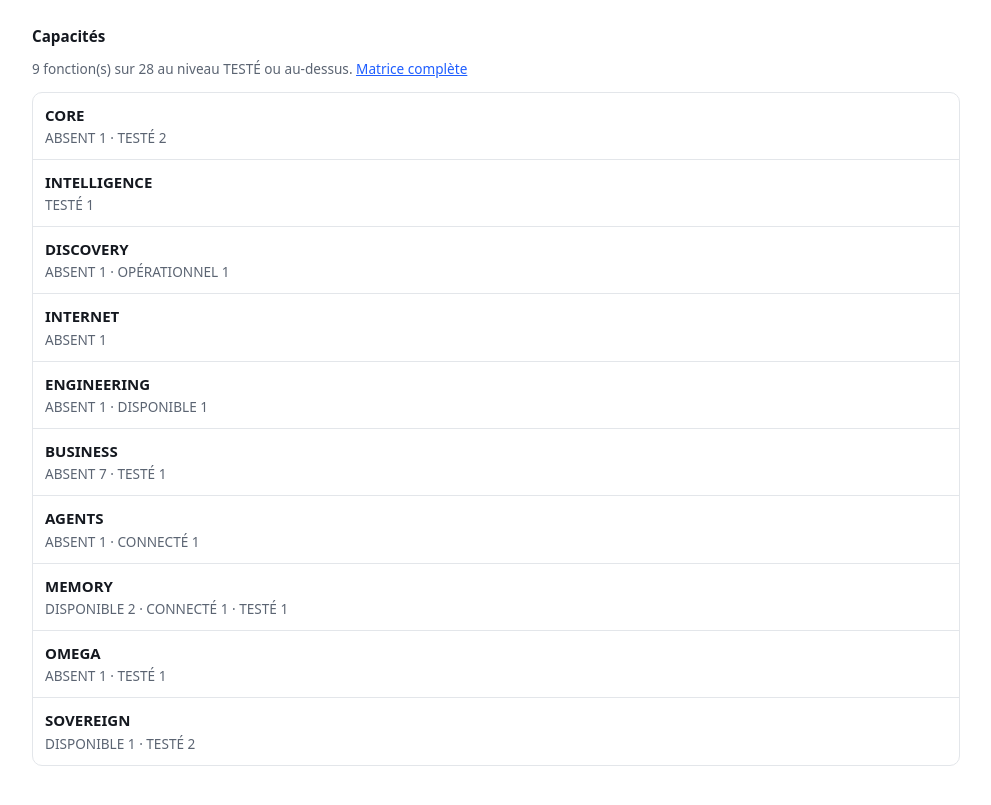
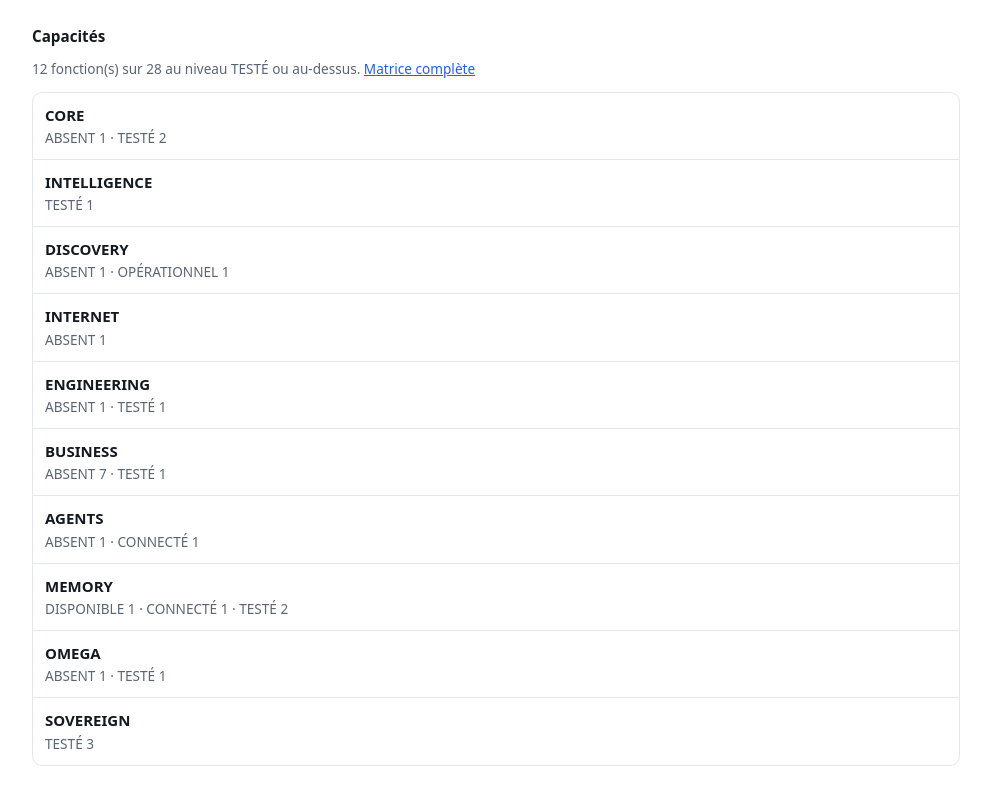
Before and after one commit to haynbroit-alt/NOVARYS, a plain HTML site: page site/intelligence.html in a window 1280 px wide. Shown: the part 389-1194 px from the top of the page, without its empty margins (144-1135 px from the left). Drawn offline with Linux system fonts and the light colour scheme.

```diff
--- a/site/intelligence.html
+++ b/site/intelligence.html
@@ -49,18 +49,18 @@ text-decoration:none;font-weight:600}
 <a class="row" href="novarys.html"><b>NOVARYS</b><span>Mémoire durable : trace, prouve, organise. Vision du propriétaire du 21/11/2026.</span></a>
 </div>
 <h2>Capacités</h2>
-<p class="soft">9 fonction(s) sur 28 au niveau TESTÉ ou au-dessus. <a href="https://github.com/haynbroit-alt/NOVARYS/blob/main/CAPACITES.md">Matrice complète</a></p>
+<p class="soft">12 fonction(s) sur 28 au niveau TESTÉ ou au-dessus. <a href="https://github.com/haynbroit-alt/NOVARYS/blob/main/CAPACITES.md">Matrice complète</a></p>
 <div class="rows">
 <div class="row"><b>CORE</b><span>ABSENT 1 · TESTÉ 2</span></div>
 <div class="row"><b>INTELLIGENCE</b><span>TESTÉ 1</span></div>
 <div class="row"><b>DISCOVERY</b><span>ABSENT 1 · OPÉRATIONNEL 1</span></div>
 <div class="row"><b>INTERNET</b><span>ABSENT 1</span></div>
-<div class="row"><b>ENGINEERING</b><span>ABSENT 1 · DISPONIBLE 1</span></div>
+<div class="row"><b>ENGINEERING</b><span>ABSENT 1 · TESTÉ 1</span></div>
 <div class="row"><b>BUSINESS</b><span>ABSENT 7 · TESTÉ 1</span></div>
 <div class="row"><b>AGENTS</b><span>ABSENT 1 · CONNECTÉ 1</span></div>
-<div class="row"><b>MEMORY</b><span>DISPONIBLE 2 · CONNECTÉ 1 · TESTÉ 1</span></div>
+<div class="row"><b>MEMORY</b><span>DISPONIBLE 1 · CONNECTÉ 1 · TESTÉ 2</span></div>
 <div class="row"><b>OMEGA</b><span>ABSENT 1 · TESTÉ 1</span></div>
-<div class="row"><b>SOVEREIGN</b><span>DISPONIBLE 1 · TESTÉ 2</span></div>
+<div class="row"><b>SOVEREIGN</b><span>TESTÉ 3</span></div>
 </div>
 </main>
 </body>
```
Also changed, not shown: site/activite.html (+3 -3 lines), 3 other files.
